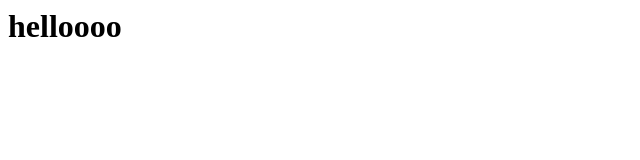
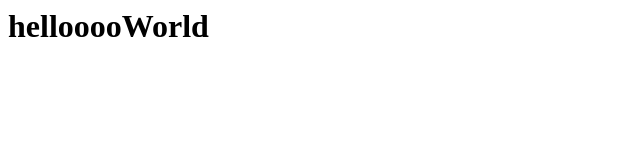
Before and after one commit to priya-B28/Practice, a plain HTML site: page index.html in a window 1280 px wide. Shown: the whole page, without its empty margins (0-640 px from the left). Drawn offline with Linux system fonts and the light colour scheme.

Commit message:
again changes

```diff
--- a/index.html
+++ b/index.html
@@ -1,5 +1,5 @@
 <html>
     <body>
-        <h1>helloooo</h1>
+        <h1>hellooooWorld</h1>
     </body>
 </html>
```
